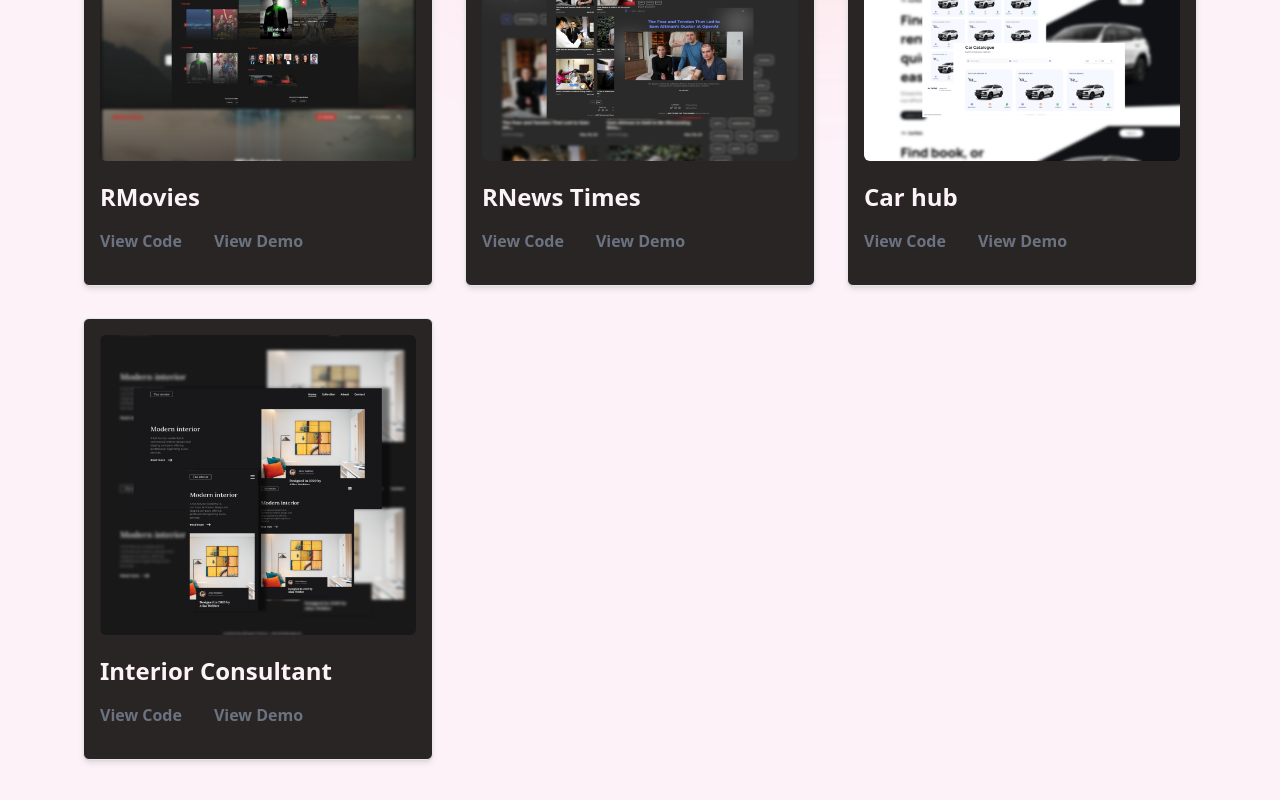
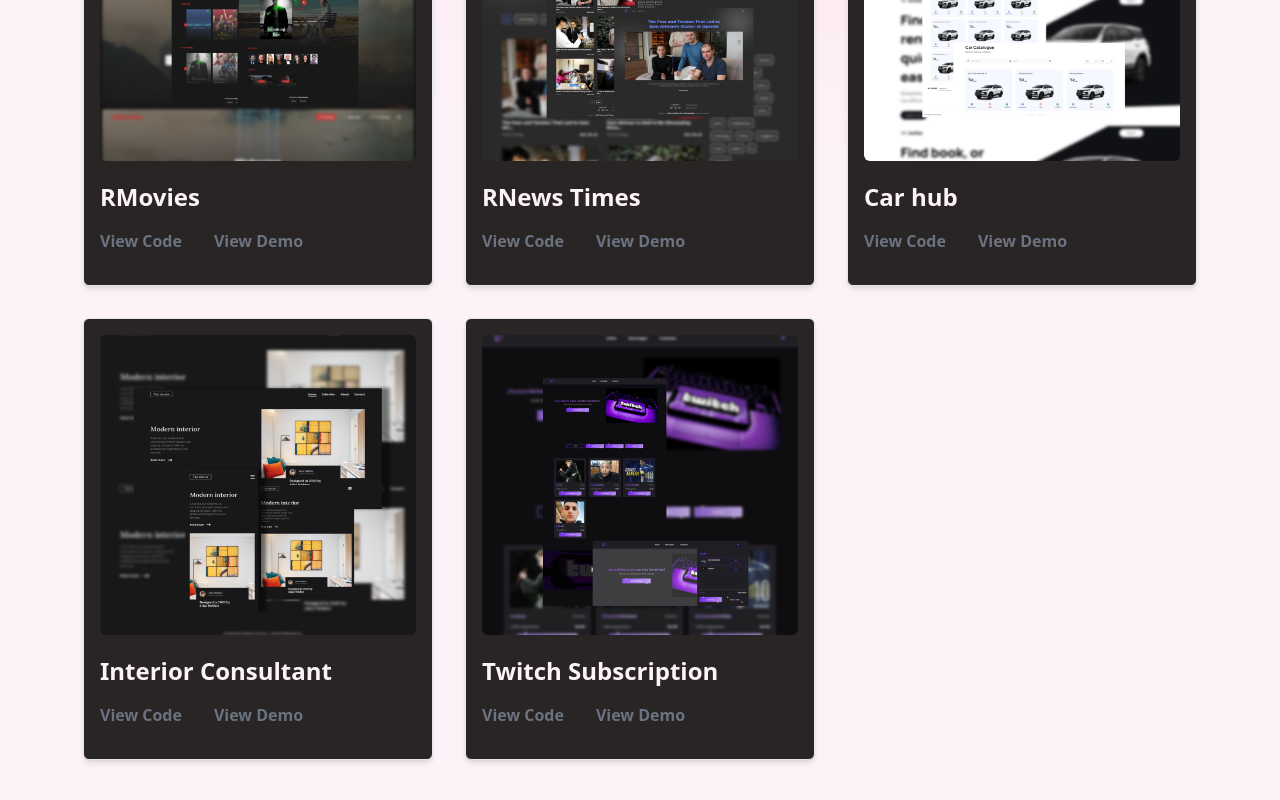
Before and after one commit to francorinque/my-portfolio, a Next.js app: page /projects in a window 1280 px wide. Shown: the part 932-1732 px from the top of the page. Built offline with nearby package versions, Linux system fonts and the light colour scheme.

Commit message:
add: transition duration animation hover in link of the project card

```diff
--- a/src/components/ProjectCard.jsx
+++ b/src/components/ProjectCard.jsx
@@ -5,7 +5,7 @@ const ProjectCard = ({ title, links, src }) => {
   return (
     <div className="p-4 rounded-md shadow-md w-full border bg-tertiary text-primary ">
       <header className="object-contain relative w-full h-[300px] rounded-md overflow-hidden">
-        <Image src={src} alt={`Image if project: ${title}`} fill priority />
+        <Image src={src} alt={`Project image name: ${title}`} fill priority />
       </header>
       <h4 className="mt-5  text-2xl font-semibold">{title}</h4>
 
@@ -18,7 +18,7 @@ const ProjectCard = ({ title, links, src }) => {
           href={links.github}
           target="_blank"
           rel="noopener noreferrer"
-          className="hover:text-ui transition-colors"
+          className="hover:text-ui transition-colors duration-300"
         >
           View Code
         </a>
@@ -26,7 +26,7 @@ const ProjectCard = ({ title, links, src }) => {
           href={links.demo}
           target="_blank"
           rel="noopener noreferrer"
-          className="hover:text-ui transition-colors"
+          className="hover:text-ui transition-colors duration-300"
         >
           View Demo
         </a>
--- a/src/constants/index.jsx
+++ b/src/constants/index.jsx
@@ -66,4 +66,12 @@ export const projectsData = [
       demo: "https://interior-consultant-seven-tau.vercel.app/",
     },
   },
+  {
+    title: "Twitch Subscription",
+    src: "/portfolio-projects/twitch-subscription.jpg",
+    links: {
+      github: "https://github.com/francorinque/twitch-subscription.git",
+      demo: "https://twitch-subscription.vercel.app/",
+    },
+  },
 ]
```
Also changed, not shown: public/portfolio-projects/twitch-subscription.jpg (added).
